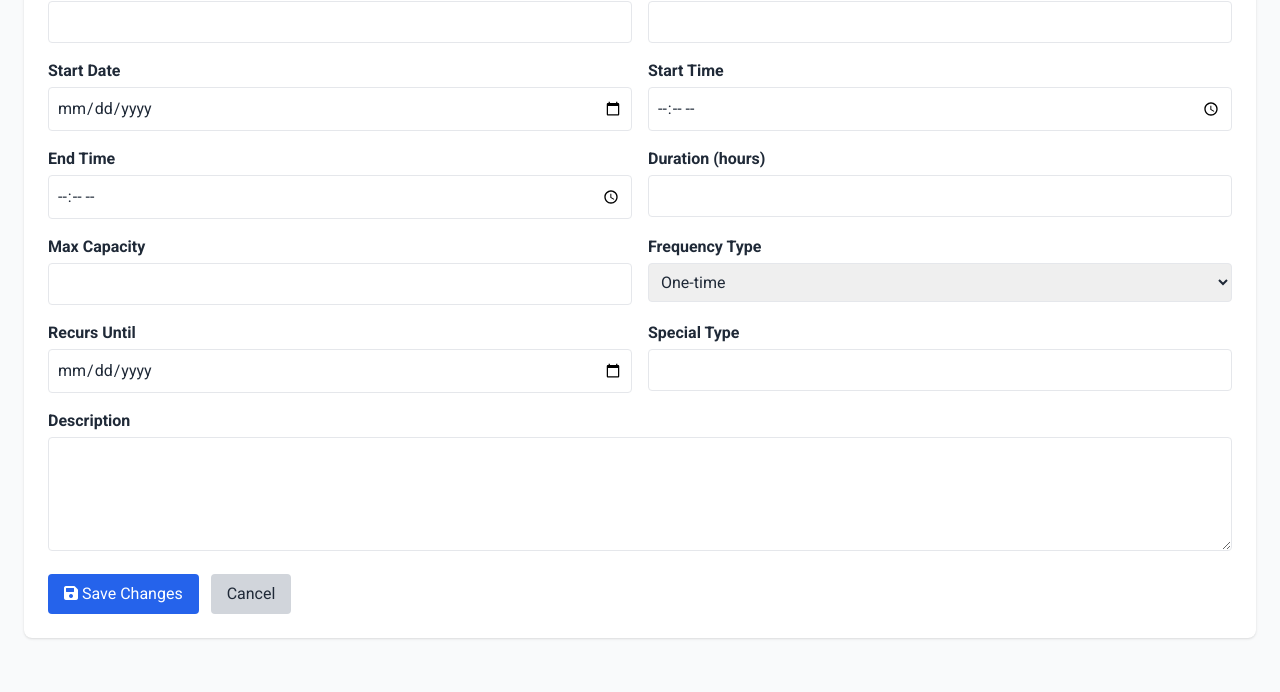
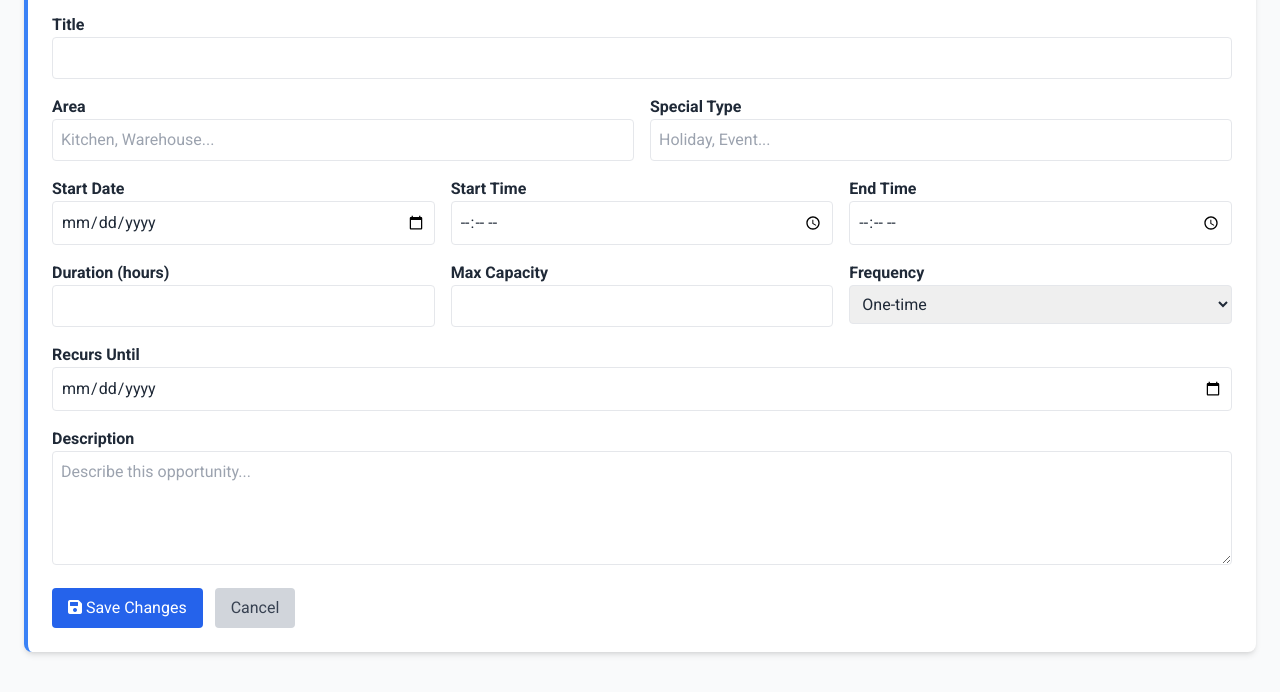
Before and after one commit to SodaDakoda/HopeDeeds, a website: page public/edit_opportunity.html in a window 1280 px wide. Shown: the part 238-930 px from the top of the page. Drawn offline with nearby package versions, Linux system fonts and the light colour scheme.

Commit message:
feat: add full opportunity edit page with auto-load and update

```diff
--- a/public/edit_opportunity.html
+++ b/public/edit_opportunity.html
@@ -5,13 +5,15 @@
     <meta name="viewport" content="width=device-width, initial-scale=1.0" />
     <title>Edit Opportunity | HopeDeeds</title>
 
-    <!-- Tailwind CSS -->
+    <!-- Tailwind -->
     <script src="https://cdn.tailwindcss.com"></script>
+
     <!-- Font Awesome -->
     <link
       rel="stylesheet"
       href="https://cdnjs.cloudflare.com/ajax/libs/font-awesome/6.0.0-beta3/css/all.min.css"
     />
+
     <link rel="stylesheet" href="styles.css" />
   </head>
 
@@ -28,10 +30,11 @@
             <li><a href="organization_dashboard.html">Dashboard</a></li>
             <li>
               <a
-                href="login.html"
-                class="bg-blue-600 text-white px-3 py-2 rounded hover:bg-blue-700"
-                >Log Out</a
+                href="/org/logout"
+                class="bg-blue-600 text-white px-3 py-2 rounded hover:bg-blue-700 transition"
               >
+                Log Out
+              </a>
             </li>
           </ul>
         </nav>
@@ -39,124 +42,127 @@
     </header>
 
     <main class="container mx-auto py-10 px-6">
-      <h2 class="text-3xl font-bold mb-6 text-blue-700">
-        <i class="fas fa-edit"></i> Edit Opportunity
+      <button
+        onclick="window.history.back()"
+        class="text-blue-600 hover:underline mb-4 inline-flex items-center gap-2"
+      >
+        <i class="fas fa-arrow-left"></i> Back to Details
+      </button>
+
+      <section
+        class="bg-white shadow-md rounded-lg p-6 border-l-4 border-blue-500"
+      >
+        <h2 class="text-3xl font-bold mb-6">
+          <i class="fas fa-edit text-blue-600"></i> Edit Opportunity
         </h2>
 
-      <form
-        id="edit-opportunity-form"
-        class="bg-white p-6 shadow rounded-lg space-y-4"
-      >
-        <div class="grid grid-cols-1 md:grid-cols-2 gap-4">
+        <form id="edit-opportunity-form" class="space-y-4">
           <div>
-            <label class="block font-semibold mb-1">Title</label>
+            <label class="block font-semibold">Title</label>
             <input
               type="text"
               id="title"
-              class="form-input w-full border p-2 rounded"
+              class="border p-2 rounded w-full"
               required
             />
           </div>
 
+          <div class="grid grid-cols-1 md:grid-cols-2 gap-4">
             <div>
-            <label class="block font-semibold mb-1">Area</label>
+              <label class="block font-semibold">Area</label>
               <input
                 type="text"
                 id="area"
-              class="form-input w-full border p-2 rounded"
+                class="border p-2 rounded w-full"
+                placeholder="Kitchen, Warehouse..."
+              />
+            </div>
+            <div>
+              <label class="block font-semibold">Special Type</label>
+              <input
+                type="text"
+                id="special_type"
+                class="border p-2 rounded w-full"
+                placeholder="Holiday, Event..."
+              />
+            </div>
+          </div>
+
+          <div class="grid grid-cols-1 md:grid-cols-3 gap-4">
+            <div>
+              <label class="block font-semibold">Start Date</label>
+              <input
+                type="date"
+                id="start_date"
+                class="border p-2 rounded w-full"
+              />
+            </div>
+            <div>
+              <label class="block font-semibold">Start Time</label>
+              <input
+                type="time"
+                id="start_time"
+                class="border p-2 rounded w-full"
+              />
+            </div>
+            <div>
+              <label class="block font-semibold">End Time</label>
+              <input
+                type="time"
+                id="end_time"
+                class="border p-2 rounded w-full"
+              />
+            </div>
+          </div>
+
+          <div class="grid grid-cols-1 md:grid-cols-3 gap-4">
+            <div>
+              <label class="block font-semibold">Duration (hours)</label>
+              <input
+                type="number"
+                id="duration"
+                class="border p-2 rounded w-full"
+                step="0.5"
+              />
+            </div>
+            <div>
+              <label class="block font-semibold">Max Capacity</label>
+              <input
+                type="number"
+                id="max_capacity"
+                class="border p-2 rounded w-full"
+              />
+            </div>
+            <div>
+              <label class="block font-semibold">Frequency</label>
+              <select id="frequency_type" class="border p-2 rounded w-full">
+                <option value="once">One-time</option>
+                <option value="weekly">Weekly</option>
+                <option value="monthly">Monthly</option>
+              </select>
+            </div>
+          </div>
+
+          <div>
+            <label class="block font-semibold">Recurs Until</label>
+            <input
+              type="date"
+              id="recur_until"
+              class="border p-2 rounded w-full"
             />
           </div>
 
           <div>
-            <label class="block font-semibold mb-1">Start Date</label>
-            <input
-              type="date"
-              id="start_date"
-              class="form-input w-full border p-2 rounded"
-              required
-            />
-          </div>
-
-          <div>
-            <label class="block font-semibold mb-1">Start Time</label>
-            <input
-              type="time"
-              id="start_time"
-              class="form-input w-full border p-2 rounded"
-              required
-            />
-          </div>
-
-          <div>
-            <label class="block font-semibold mb-1">End Time</label>
-            <input
-              type="time"
-              id="end_time"
-              class="form-input w-full border p-2 rounded"
-            />
-          </div>
-
-          <div>
-            <label class="block font-semibold mb-1">Duration (hours)</label>
-            <input
-              type="number"
-              id="duration"
-              step="0.5"
-              class="form-input w-full border p-2 rounded"
-            />
-          </div>
-
-          <div>
-            <label class="block font-semibold mb-1">Max Capacity</label>
-            <input
-              type="number"
-              id="max_capacity"
-              class="form-input w-full border p-2 rounded"
-            />
-          </div>
-
-          <div>
-            <label class="block font-semibold mb-1">Frequency Type</label>
-            <select
-              id="frequency_type"
-              class="form-select w-full border p-2 rounded"
-            >
-              <option value="">One-time</option>
-              <option value="weekly">Weekly</option>
-              <option value="monthly">Monthly</option>
-              <option value="annual">Annual</option>
-            </select>
-          </div>
-
-          <div>
-            <label class="block font-semibold mb-1">Recurs Until</label>
-            <input
-              type="date"
-              id="recur_until"
-              class="form-input w-full border p-2 rounded"
-            />
-          </div>
-
-          <div>
-            <label class="block font-semibold mb-1">Special Type</label>
-            <input
-              type="text"
-              id="special_type"
-              class="form-input w-full border p-2 rounded"
-            />
-          </div>
-        </div>
-
-        <div>
-          <label class="block font-semibold mb-1 mt-3">Description</label>
+            <label class="block font-semibold">Description</label>
             <textarea
               id="description"
               rows="4"
-            class="form-textarea w-full border p-2 rounded"
+              class="border p-2 rounded w-full"
+              placeholder="Describe this opportunity..."
             ></textarea>
           </div>
 
-        <div class="flex gap-3 mt-6">
+          <div class="mt-6 flex gap-3">
             <button
               type="submit"
               class="bg-blue-600 text-white px-4 py-2 rounded hover:bg-blue-700"
@@ -165,91 +171,74 @@
             </button>
             <a
               href="organization_dashboard.html"
-            class="bg-gray-300 text-gray-800 px-4 py-2 rounded hover:bg-gray-400"
+              class="bg-gray-300 text-gray-700 px-4 py-2 rounded hover:bg-gray-400"
+              >Cancel</a
             >
-            Cancel
-          </a>
           </div>
         </form>
+      </section>
     </main>
 
     <script>
-      // Load existing opportunity info
       async function loadOpportunity() {
         const id = new URLSearchParams(window.location.search).get("id");
         if (!id) return alert("Missing opportunity ID");
 
-        try {
         const res = await fetch(`/api/opportunities/${id}`);
-          if (!res.ok) throw new Error("Failed to load opportunity");
         const opp = await res.json();
 
-          // Fill form
         document.getElementById("title").value = opp.title || "";
         document.getElementById("area").value = opp.area || "";
+        document.getElementById("special_type").value = opp.special_type || "";
         document.getElementById("start_date").value = opp.start_date
-            ? new Date(opp.start_date).toISOString().split("T")[0]
+          ? opp.start_date.split("T")[0]
           : "";
         document.getElementById("start_time").value = opp.start_time || "";
         document.getElementById("end_time").value = opp.end_time || "";
         document.getElementById("duration").value = opp.duration || "";
-          document.getElementById("max_capacity").value =
-            opp.max_capacity || "";
+        document.getElementById("max_capacity").value = opp.max_capacity || "";
         document.getElementById("frequency_type").value =
-            opp.frequency_type || "";
+          opp.frequency_type || "once";
         document.getElementById("recur_until").value = opp.recur_until
-            ? new Date(opp.recur_until).toISOString().split("T")[0]
+          ? opp.recur_until.split("T")[0]
           : "";
-          document.getElementById("special_type").value =
-            opp.special_type || "";
         document.getElementById("description").value = opp.description || "";
-        } catch (err) {
-          console.error("Error loading opportunity:", err);
-          alert("Error loading opportunity details.");
-        }
-      }
 
-      // Handle save
         document
           .getElementById("edit-opportunity-form")
           .addEventListener("submit", async (e) => {
             e.preventDefault();
-          const id = new URLSearchParams(window.location.search).get("id");
-          if (!id) return alert("Missing opportunity ID");
 
             const body = {
               title: document.getElementById("title").value,
               area: document.getElementById("area").value,
+              special_type: document.getElementById("special_type").value,
               start_date: document.getElementById("start_date").value,
               start_time: document.getElementById("start_time").value,
               end_time: document.getElementById("end_time").value,
-            duration:
-              parseFloat(document.getElementById("duration").value) || null,
-            max_capacity:
-              parseInt(document.getElementById("max_capacity").value) || null,
-            frequency_type:
-              document.getElementById("frequency_type").value || null,
-            recur_until: document.getElementById("recur_until").value || null,
-            special_type: document.getElementById("special_type").value || null,
+              duration: parseFloat(document.getElementById("duration").value),
+              max_capacity: parseInt(
+                document.getElementById("max_capacity").value
+              ),
+              frequency_type: document.getElementById("frequency_type").value,
+              recur_until: document.getElementById("recur_until").value,
               description: document.getElementById("description").value,
             };
 
-          try {
             const res = await fetch(`/api/opportunities/${id}`, {
               method: "PUT",
               headers: { "Content-Type": "application/json" },
               body: JSON.stringify(body),
             });
 
-            if (!res.ok) throw new Error("Failed to update opportunity");
-
+            if (res.ok) {
               alert("Opportunity updated successfully!");
-            window.location.href = "organization_dashboard.html";
-          } catch (err) {
-            console.error("Error updating opportunity:", err);
-            alert("Error saving opportunity changes.");
+              window.location.href = `opportunity_details.html?id=${id}`;
+            } else {
+              alert("Failed to update opportunity.");
             }
           });
+      }
 
       document.addEventListener("DOMContentLoaded", loadOpportunity);
     </script>
```
Lines whose indentation alone changed are shown as unchanged.
